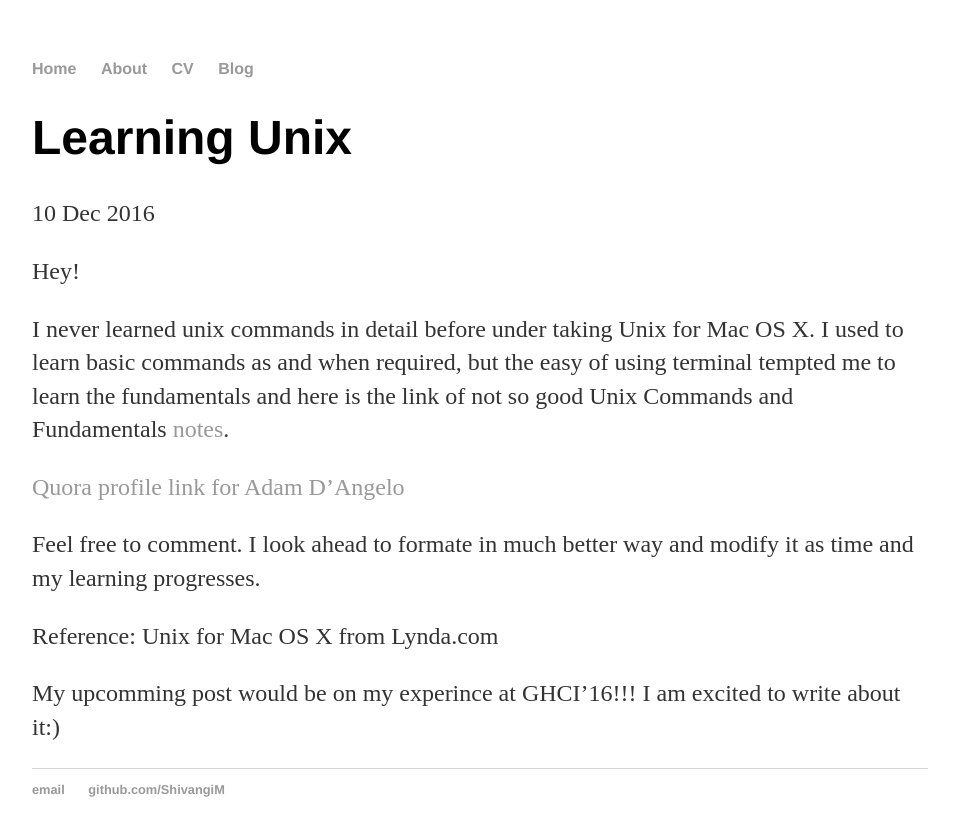
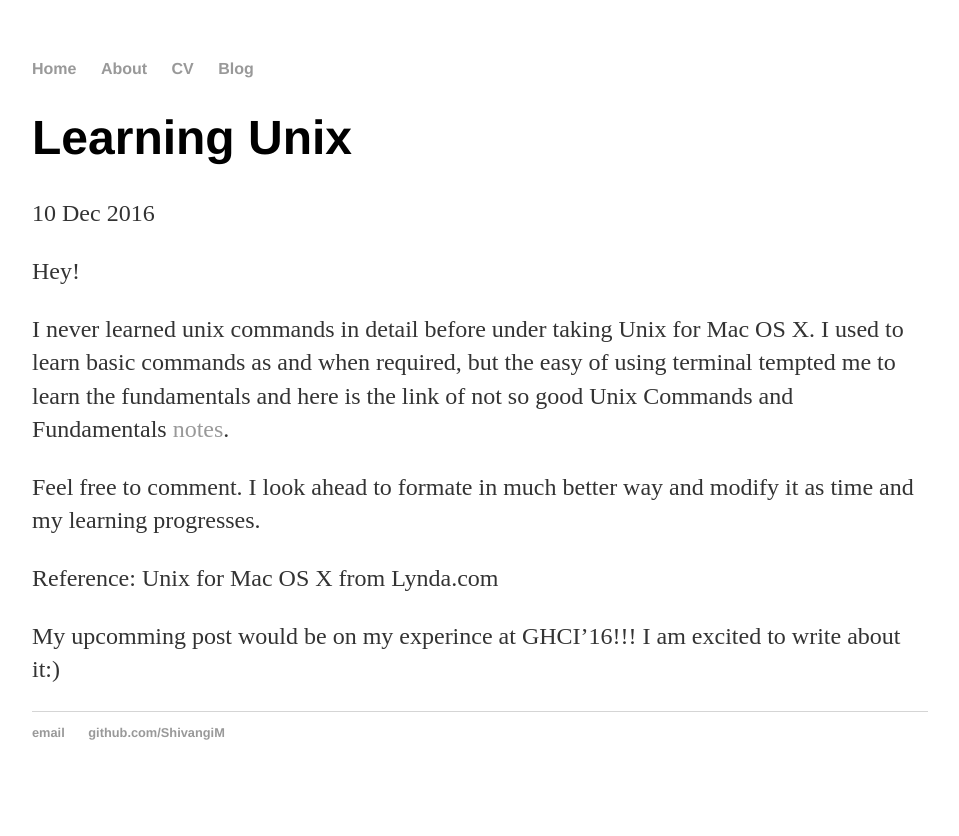
Before and after one commit to ShivangiM/shivangim.github.io, a Jekyll site: the page built from _posts/2016-12-10-Learning Unix.md, in a window 1280 px wide. Shown: the top 836 px of the page, without its empty margins (160-1119 px from the left). Built offline with Jekyll 4.4.1, drawn with Linux system fonts in a browser that asks for light colours.

Commit message:
Update 2016-12-10-Learning Unix.md

```diff
--- a/_posts/2016-12-10-Learning Unix.md
+++ b/_posts/2016-12-10-Learning Unix.md
@@ -10,9 +10,6 @@ I never learned unix commands in detail before under taking Unix for Mac OS X.
 I used to learn basic commands as and when required, but the easy of using terminal tempted me to learn the fundamentals
 and here is the link of not so good Unix Commands and Fundamentals [notes](https://docs.google.com/document/d/1bf53QBhH_2Ab-pBho2BPmOo8GVhIDoS_AtlMikU1AEQ/edit?usp=sharing).
 
-
-<a href="http://www.quora.com/Adam-DAngelo">Quora profile link for Adam D'Angelo</a>
-
 Feel free to comment.
 I look ahead to formate in much better way and modify it as time and my learning progresses.
 
```
